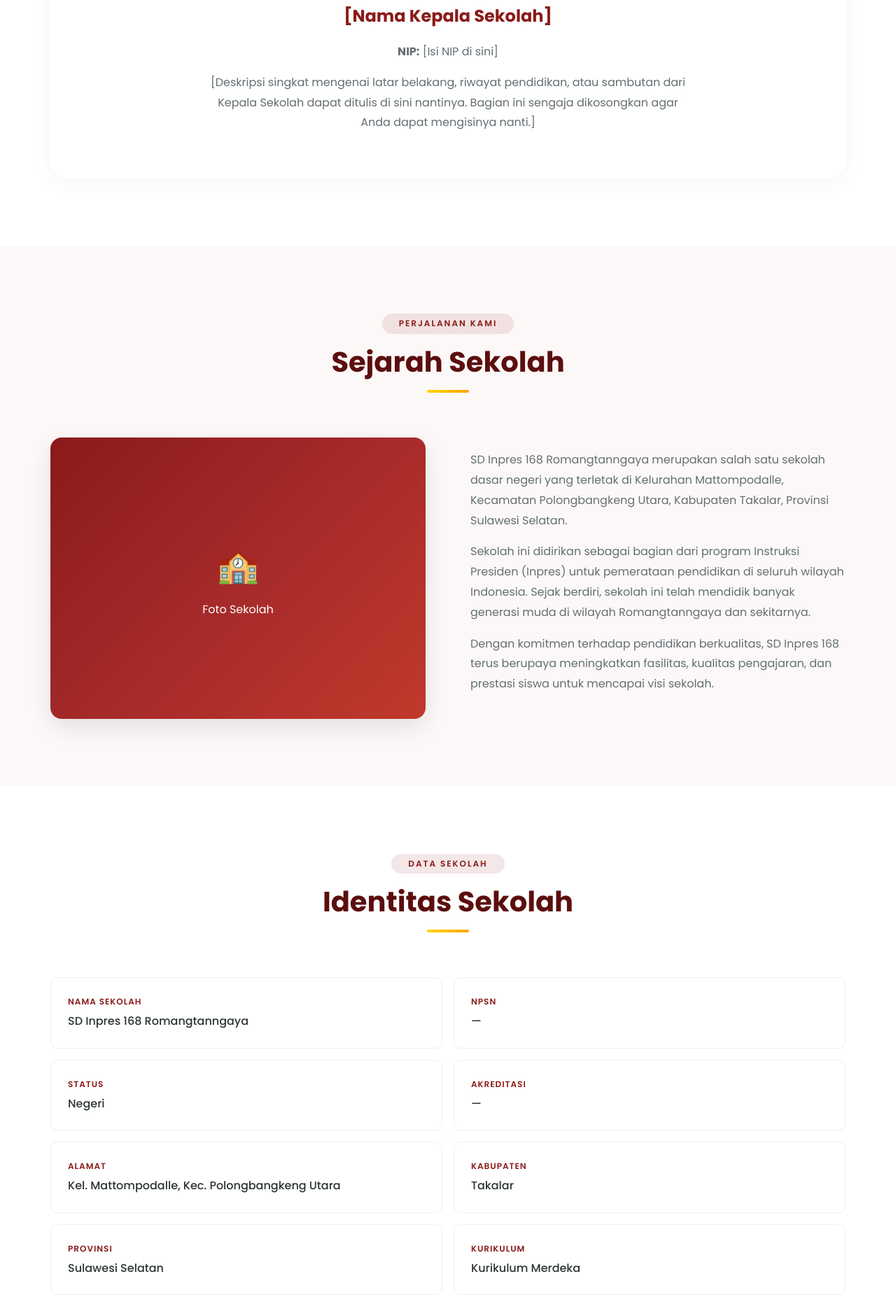
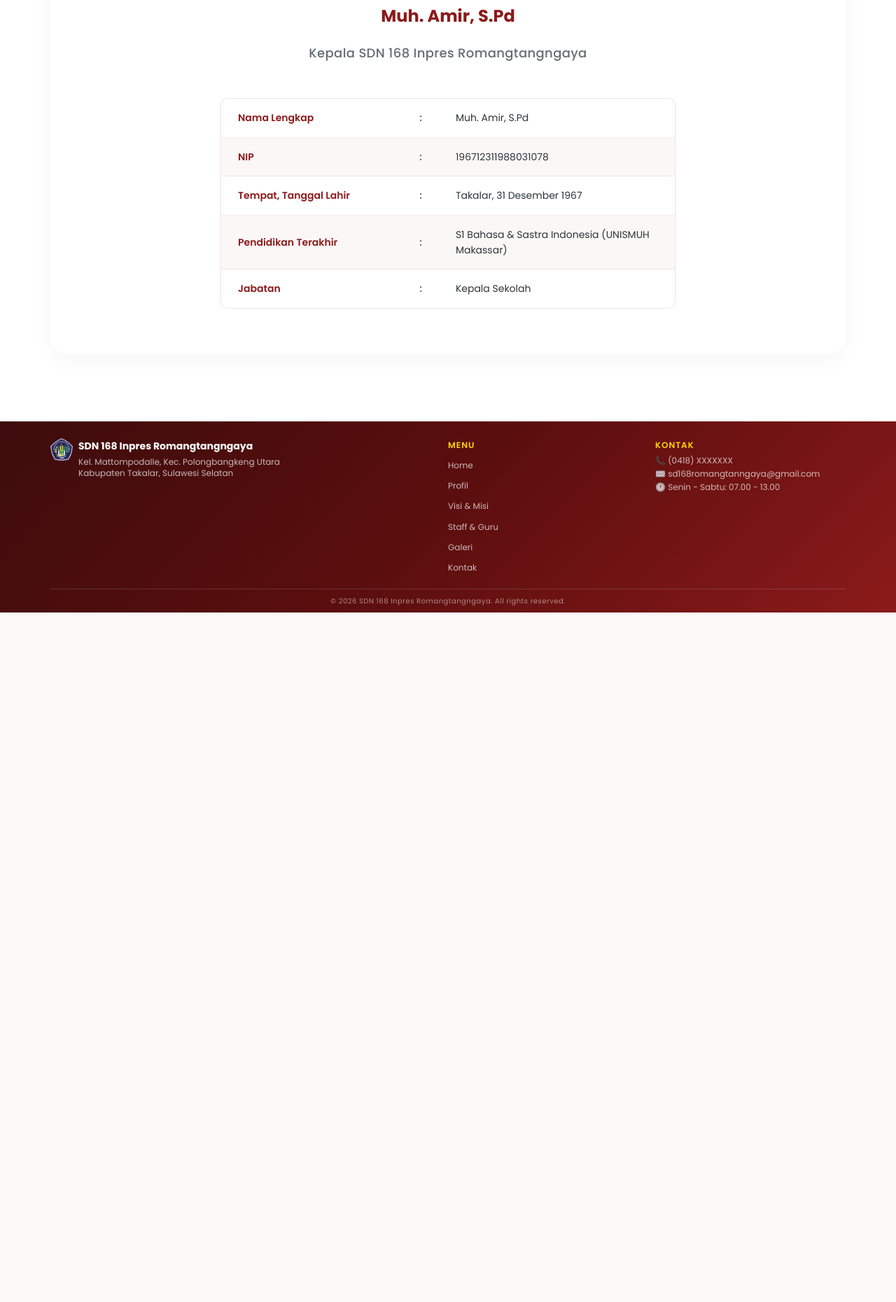
Before and after one commit to wahyu1337/sd-168-romangtangngaya, a website built with webpack: page src/profil/index.html in a window 1280 px wide. Shown: the part 937-2797 px from the top of the page at 70% size. After the commit the page ends 1812 px from the top, so only its background shows below. Built offline with nearby package versions, Linux system fonts and the light colour scheme.

Commit message:
UPDATE
Perubahan nama header
Penambahan/Revisi profil kepala sekolah
Penambahan data Staff & Guru

```diff
--- a/src/profil/index.html
+++ b/src/profil/index.html
@@ -5,8 +5,8 @@
     <meta charset="UTF-8">
     <meta name="viewport" content="width=device-width, initial-scale=1.0">
     <meta name="description"
-        content="Profil SD Inpres 168 Romangtanngaya — Visi, Misi, Sejarah, dan Struktur Organisasi Sekolah.">
-    <title>Profil — SD Inpres 168 Romangtanngaya</title>
+        content="Profil Kepala Sekolah SDN 168 Inpres Romangtangngaya — Biodata dan Informasi Pimpinan Sekolah.">
+    <title>Profil — SDN 168 Inpres Romangtangngaya</title>
     <link rel="preconnect" href="https://fonts.googleapis.com">
     <link rel="preconnect" href="https://fonts.gstatic.com" crossorigin>
     <link href="https://fonts.googleapis.com/css2?family=Poppins:wght@300;400;500;600;700;800&display=swap"
@@ -65,7 +65,7 @@
             <div class="header__logo-area">
                 <img src="/assets/logo-sd.png" alt="Logo SD Inpres 168" class="header__logo">
                 <div class="header__text">
-                    <h1 class="header__title">SD Inpres 168 Romangtanngaya</h1>
+                    <h1 class="header__title">SDN 168 Inpres Romangtangngaya</h1>
                     <p class="header__subtitle">Kelurahan Mattompodalle, Kabupaten Takalar, Kecamatan Polongbangkeng
                         Utara</p>
                 </div>
@@ -91,7 +91,7 @@
     <aside class="sidebar" id="sidebar">
         <div class="sidebar__header">
             <img src="/assets/logo-sd.png" alt="Logo" class="sidebar__logo">
-            <span class="sidebar__brand">SD Inpres 168</span>
+            <span class="sidebar__brand">SDN 168 Inpres</span>
             <button class="sidebar__close" id="sidebar-close" aria-label="Close menu">&times;</button>
         </div>
         <ul class="sidebar__menu">
@@ -112,8 +112,8 @@
             <div class="page-banner__overlay"></div>
             <div class="page-banner__content">
                 <span class="page-banner__breadcrumb">Home / Profil</span>
-                <h2 class="page-banner__title">Profil Sekolah</h2>
-                <p class="page-banner__subtitle">Mengenal lebih dekat SD Inpres 168 Romangtanngaya</p>
+                <h2 class="page-banner__title">Profil Kepala Sekolah</h2>
+                <p class="page-banner__subtitle">Mengenal lebih dekat pimpinan SDN 168 Inpres Romangtangngaya</p>
             </div>
         </section>
 
@@ -129,89 +129,40 @@
                 <div class="profil-detail animate-on-scroll">
                     <div class="profil-detail__card profil-detail__card--full">
                         <div class="profil-detail__icon">👤</div>
-                        <h3>[Nama Kepala Sekolah]</h3>
-                        <p style="margin-bottom: 15px;"><strong>NIP:</strong> [Isi NIP di sini]</p>
-                        <p class="profil-detail__desc">
-                            [Deskripsi singkat mengenai latar belakang, riwayat pendidikan, atau sambutan dari Kepala
-                            Sekolah dapat ditulis di sini nantinya. Bagian ini sengaja dikosongkan agar Anda dapat
-                            mengisinya nanti.]
-                        </p>
-                    </div>
-                </div>
-            </div>
-        </section>
+                        <h3>Muh. Amir, S.Pd</h3>
+                        <p class="profil-detail__role">Kepala SDN 168 Inpres Romangtangngaya</p>
 
-        <!-- Sejarah -->
-        <section class="section" id="sejarah">
-            <div class="section__inner">
-                <div class="section__header animate-on-scroll">
-                    <span class="section__badge">Perjalanan Kami</span>
-                    <h2 class="section__title">Sejarah Sekolah</h2>
-                    <div class="section__divider"></div>
-                </div>
-
-                <div class="sejarah-content animate-on-scroll">
-                    <div class="sejarah-content__image">
-                        <div class="profil__image-placeholder">
-                            <span>🏫</span>
-                            <p>Foto Sekolah</p>
+                        <div class="biodata-table">
+                            <table>
+                                <tbody>
+                                    <tr>
+                                        <td class="biodata-label">Nama Lengkap</td>
+                                        <td class="biodata-separator">:</td>
+                                        <td class="biodata-value">Muh. Amir, S.Pd</td>
+                                    </tr>
+                                    <tr>
+                                        <td class="biodata-label">NIP</td>
+                                        <td class="biodata-separator">:</td>
+                                        <td class="biodata-value">196712311988031078</td>
+                                    </tr>
+                                    <tr>
+                                        <td class="biodata-label">Tempat, Tanggal Lahir</td>
+                                        <td class="biodata-separator">:</td>
+                                        <td class="biodata-value">Takalar, 31 Desember 1967</td>
+                                    </tr>
+                                    <tr>
+                                        <td class="biodata-label">Pendidikan Terakhir</td>
+                                        <td class="biodata-separator">:</td>
+                                        <td class="biodata-value">S1 Bahasa &amp; Sastra Indonesia (UNISMUH Makassar)</td>
+                                    </tr>
+                                    <tr>
+                                        <td class="biodata-label">Jabatan</td>
+                                        <td class="biodata-separator">:</td>
+                                        <td class="biodata-value">Kepala Sekolah</td>
+                                    </tr>
+                                </tbody>
+                            </table>
                         </div>
-                    </div>
-                    <div class="sejarah-content__text">
-                        <p>SD Inpres 168 Romangtanngaya merupakan salah satu sekolah dasar negeri yang terletak di
-                            Kelurahan Mattompodalle, Kecamatan Polongbangkeng Utara, Kabupaten Takalar, Provinsi
-                            Sulawesi Selatan.</p>
-                        <p>Sekolah ini didirikan sebagai bagian dari program Instruksi Presiden (Inpres) untuk
-                            pemerataan pendidikan di seluruh wilayah Indonesia. Sejak berdiri, sekolah ini telah
-                            mendidik banyak generasi muda di wilayah Romangtanngaya dan sekitarnya.</p>
-                        <p>Dengan komitmen terhadap pendidikan berkualitas, SD Inpres 168 terus berupaya meningkatkan
-                            fasilitas, kualitas pengajaran, dan prestasi siswa untuk mencapai visi sekolah.</p>
-                    </div>
-                </div>
-            </div>
-        </section>
-
-        <!-- Identitas Sekolah -->
-        <section class="section" id="identitas">
-            <div class="section__inner">
-                <div class="section__header animate-on-scroll">
-                    <span class="section__badge">Data Sekolah</span>
-                    <h2 class="section__title">Identitas Sekolah</h2>
-                    <div class="section__divider"></div>
-                </div>
-
-                <div class="identitas-grid animate-on-scroll">
-                    <div class="identitas-item">
-                        <span class="identitas-item__label">Nama Sekolah</span>
-                        <span class="identitas-item__value">SD Inpres 168 Romangtanngaya</span>
-                    </div>
-                    <div class="identitas-item">
-                        <span class="identitas-item__label">NPSN</span>
-                        <span class="identitas-item__value">—</span>
-                    </div>
-                    <div class="identitas-item">
-                        <span class="identitas-item__label">Status</span>
-                        <span class="identitas-item__value">Negeri</span>
-                    </div>
-                    <div class="identitas-item">
-                        <span class="identitas-item__label">Akreditasi</span>
-                        <span class="identitas-item__value">—</span>
-                    </div>
-                    <div class="identitas-item">
-                        <span class="identitas-item__label">Alamat</span>
-                        <span class="identitas-item__value">Kel. Mattompodalle, Kec. Polongbangkeng Utara</span>
-                    </div>
-                    <div class="identitas-item">
-                        <span class="identitas-item__label">Kabupaten</span>
-                        <span class="identitas-item__value">Takalar</span>
-                    </div>
-                    <div class="identitas-item">
-                        <span class="identitas-item__label">Provinsi</span>
-                        <span class="identitas-item__value">Sulawesi Selatan</span>
-                    </div>
-                    <div class="identitas-item">
-                        <span class="identitas-item__label">Kurikulum</span>
-                        <span class="identitas-item__value">Kurikulum Merdeka</span>
                     </div>
                 </div>
             </div>
@@ -226,7 +177,7 @@
                 <div class="footer__brand">
                     <img src="/assets/logo-sd.png" alt="Logo" class="footer__logo">
                     <div>
-                        <h3 class="footer__title">SD Inpres 168 Romangtanngaya</h3>
+                        <h3 class="footer__title">SDN 168 Inpres Romangtangngaya</h3>
                         <p class="footer__address">Kel. Mattompodalle, Kec. Polongbangkeng Utara<br>Kabupaten Takalar,
                             Sulawesi Selatan</p>
                     </div>
@@ -250,7 +201,7 @@
                 </div>
             </div>
             <div class="footer__bottom">
-                <p>&copy; 2026 SD Inpres 168 Romangtanngaya. All rights reserved.</p>
+                <p>&copy; 2026 SDN 168 Inpres Romangtangngaya. All rights reserved.</p>
             </div>
         </div>
     </footer>
--- a/src/styles/index.css
+++ b/src/styles/index.css
@@ -1397,6 +1397,84 @@ body.no-scroll {
     box-shadow: var(--shadow-sm);
 }
 
+.profil-detail__role {
+    font-size: var(--fs-md);
+    color: var(--clr-text-light);
+    margin-bottom: var(--space-lg);
+    font-weight: var(--fw-medium);
+    letter-spacing: 0.02em;
+}
+
+/* Biodata Table */
+.biodata-table {
+    width: 100%;
+    max-width: 650px;
+    margin: var(--space-lg) auto 0;
+    text-align: left;
+}
+
+.biodata-table table {
+    width: 100%;
+    border-collapse: separate;
+    border-spacing: 0;
+    border-radius: var(--radius-md);
+    overflow: hidden;
+    border: 1px solid rgba(139, 26, 26, 0.12);
+}
+
+.biodata-table tr {
+    transition: background-color 0.2s ease;
+}
+
+.biodata-table tr:nth-child(even) {
+    background-color: rgba(139, 26, 26, 0.03);
+}
+
+.biodata-table tr:hover {
+    background-color: rgba(139, 26, 26, 0.07);
+}
+
+.biodata-table td {
+    padding: var(--space-md) var(--space-lg);
+    font-size: var(--fs-sm);
+    line-height: 1.6;
+    border-bottom: 1px solid rgba(139, 26, 26, 0.08);
+}
+
+.biodata-table tr:last-child td {
+    border-bottom: none;
+}
+
+.biodata-label {
+    font-weight: var(--fw-semibold);
+    color: var(--clr-primary);
+    white-space: nowrap;
+    width: 40%;
+}
+
+.biodata-separator {
+    width: 20px;
+    text-align: center;
+    color: var(--clr-text-light);
+    font-weight: var(--fw-semibold);
+}
+
+.biodata-value {
+    color: var(--clr-text);
+    font-weight: var(--fw-normal);
+}
+
+@media (max-width: 600px) {
+    .biodata-table td {
+        padding: var(--space-sm) var(--space-md);
+        font-size: var(--fs-xs);
+    }
+
+    .biodata-label {
+        white-space: normal;
+    }
+}
+
 /* Sejarah */
 .sejarah-content {
     display: grid;
@@ -1497,6 +1575,13 @@ body.no-scroll {
     line-height: 1.7;
     border-left: 3px solid var(--clr-accent);
     padding-left: var(--space-md);
+}
+
+.kepsek-card__nip {
+    font-size: var(--fs-sm);
+    opacity: 0.75;
+    font-family: monospace;
+    letter-spacing: 0.05em;
 }
 
 
```
Also changed, not shown: src/galeri/index.html (+6 -6 lines), src/index.html (+8 -8 lines), src/kontak/index.html (+6 -6 lines), src/staff/index.html (+73 -41 lines), src/visi/index.html (+7 -7 lines).
